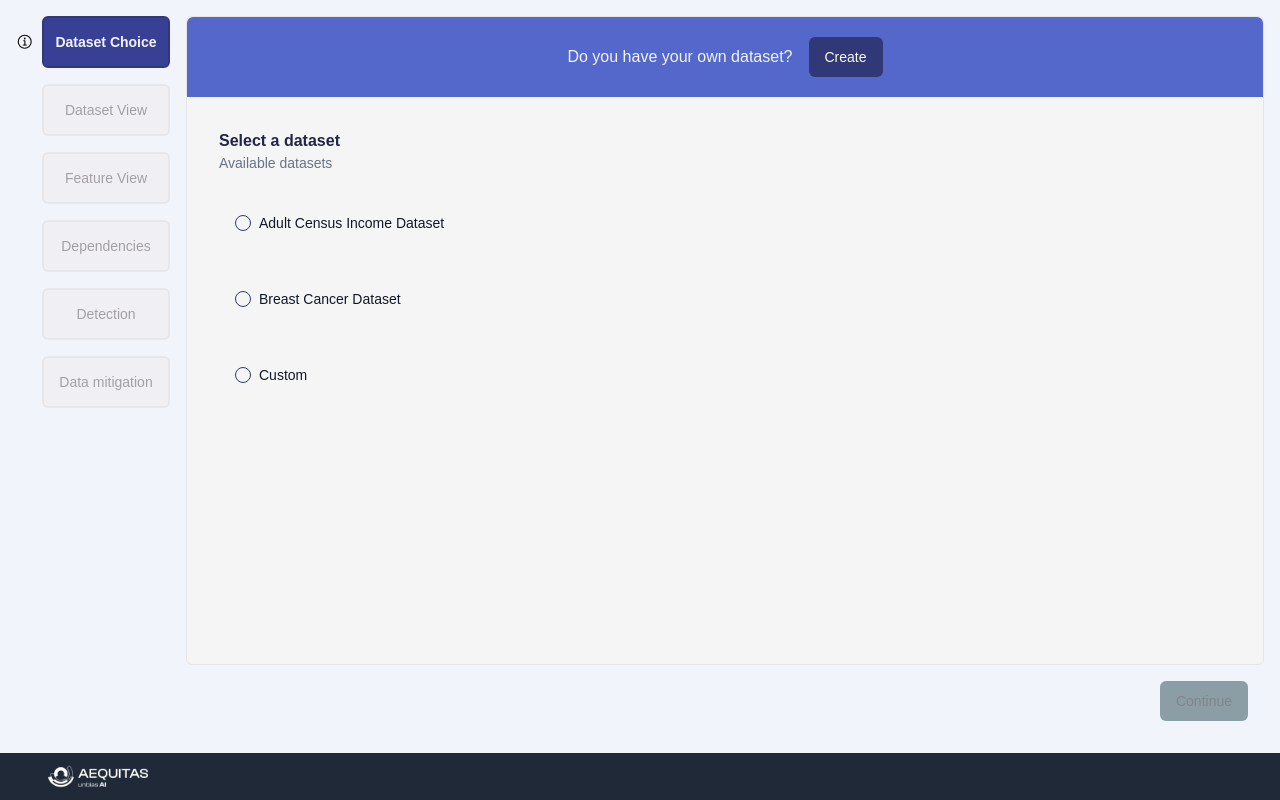
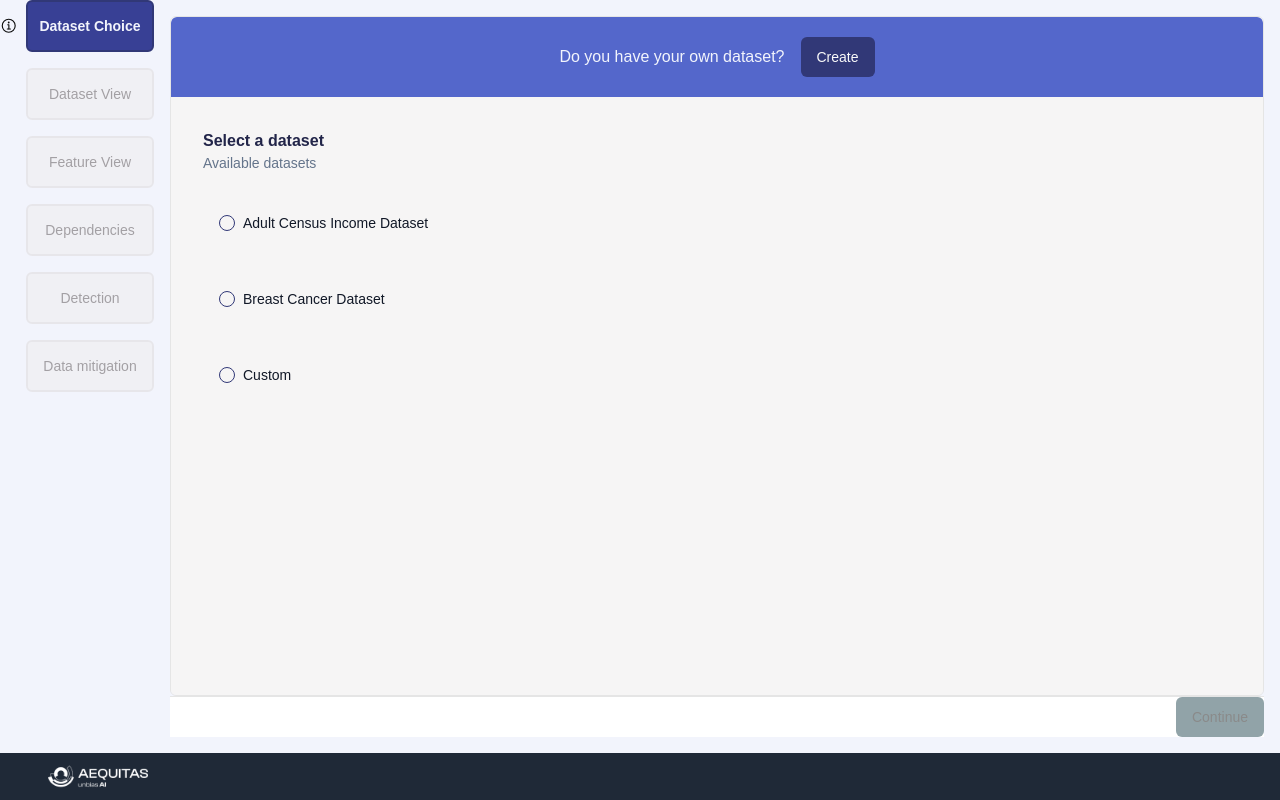
Before and after one commit to aequitas-aod/aequitas-frontend, a Next.js app: page /en/questionnaire in a window 1280 px wide. Built offline with nearby package versions, Linux system fonts and the light colour scheme.

Commit message:
feat: refactor layout components to improve structure and replace QuestionnaireContent with QuestionnaireLayout

```diff
--- a/src/app/[locale]/(private)/layout.tsx
+++ b/src/app/[locale]/(private)/layout.tsx
@@ -29,11 +29,20 @@ export default async function PrivateLayout({
   setRequestLocale(locale);
 
   return (
-    <div className="flex flex-col min-h-screen">
-      <div className="flex flex-1 p-4 space-x-4 h-screen">
+    <div className="flex flex-col h-[100vh]">
+      <div className="flex flex-1 overflow-hidden">
+        {/* Sidebar occupa tutta l'altezza disponibile */}
         <Sidebar menuItems={menuItems} />
-        <div className="w-full">{children}</div>
+
+        {/* Contenuto principale */}
+        <div className="flex-1 flex flex-col overflow-hidden">
+          {/* Contenuto scrollabile */}
+          <div className="flex-1 flex flex-col p-4 overflow-hidden">
+            {children}
+          </div>
+        </div>
       </div>
+      {/* Footer fisso in basso */}
       <Footer />
     </div>
   );
--- a/src/containers/layout.tsx
+++ b/src/containers/layout.tsx
@@ -1,24 +1,27 @@
 import { PropsWithChildren } from "react";
 
 type QuestionnaireContentProps = PropsWithChildren<{
-  action: React.ReactNode;
+  action: React.ReactNode; // Bottone o azione passata come prop
   className?: string;
 }>;
 
-export const QuestionnaireContent = ({
+export const QuestionnaireLayout = ({
   children,
   action,
   className = "",
 }: QuestionnaireContentProps) => {
   return (
-    <>
-      <div
-        className={`flex flex-col flex-1 border h-full overflow-auto rounded-md bg-primary-50 ${className}`}
-        id="questionnaire-content"
-      >
+    <div
+      className={`flex flex-col h-full ${className}`}
+      id="questionnaire-content"
+    >
+      {/* Contenitore scrollabile */}
+      <div className="flex-1 overflow-y-auto border rounded-md bg-primary-50">
         {children}
       </div>
-      <div className="flex justify-end p-4">{action}</div>
-    </>
+
+      {/* Contenitore bottone "Continue" */}
+      <div className="flex justify-end border-t bg-white">{action}</div>
+    </div>
   );
 };
--- a/src/features/data-mitigation/index.tsx
+++ b/src/features/data-mitigation/index.tsx
@@ -4,7 +4,7 @@ import { useState } from "react";
 
 import { RadioGroup } from "@/components/ui/radio-group";
 import { RadioItem } from "@/components/molecules/RadioItem";
-import { QuestionnaireContent } from "@/containers/layout";
+import { QuestionnaireLayout } from "@/containers/layout";
 
 import type {
   AnswerResponse,
@@ -43,7 +43,7 @@ export const DataMitigation = ({
 
   return (
     <>
-      <QuestionnaireContent
+      <QuestionnaireLayout
         action={
           <Button
             onClick={onContinue}
@@ -77,7 +77,7 @@ export const DataMitigation = ({
             </div>
           )}
         </div>
-      </QuestionnaireContent>
+      </QuestionnaireLayout>
     </>
   );
 };
--- a/src/features/dataset-choice/index.tsx
+++ b/src/features/dataset-choice/index.tsx
@@ -5,7 +5,7 @@ import { useState } from "react";
 import { CreateDatasetDialog } from "./create-dataset-dialog";
 import { RadioGroup } from "@/components/ui/radio-group";
 import { RadioItem } from "@/components/molecules/RadioItem";
-import { QuestionnaireContent } from "@/containers/layout";
+import { QuestionnaireLayout } from "@/containers/layout";
 
 import type { AnswerResponse, QuestionnaireResponse } from "@/api/types";
 import { DatasetPreview } from "./dataset-preview";
@@ -38,7 +38,7 @@ export const DatasetChoice = ({
 
   return (
     <>
-      <QuestionnaireContent
+      <QuestionnaireLayout
         action={
           <Button
             onClick={onContinue}
@@ -53,7 +53,7 @@ export const DatasetChoice = ({
           <p>{t("create-custom-dataset")}</p>
           <CreateDatasetDialog onContinue={onNext} />
         </div>
-        <div className="flex justify-between space-x-4 p-8 bg-neutral-50 rounded-b-md flex-1">
+        <div className="flex justify-between space-x-4 p-8 bg-neutral-50 rounded-b-md flex-1 h-full">
           <div id="dataset-selection" className="flex-1">
             <p className="text-base text-primary-950 font-extrabold">
               {t("title")}
@@ -80,7 +80,7 @@ export const DatasetChoice = ({
             </div>
           )}
         </div>
-      </QuestionnaireContent>
+      </QuestionnaireLayout>
     </>
   );
 };
--- a/src/features/dataset-view/page.tsx
+++ b/src/features/dataset-view/page.tsx
@@ -7,7 +7,7 @@ import {
   TableHeader,
   TableRow,
 } from "@/components/ui/table";
-import { QuestionnaireContent } from "@/containers/layout";
+import { QuestionnaireLayout } from "@/containers/layout";
 import { useTranslations } from "next-intl";
 import Papa from "papaparse";
 import { useEffect, useState } from "react";
@@ -58,11 +58,10 @@ export const DatasetView = ({
   }, [contextData, t]);
 
   return (
-    <QuestionnaireContent
+    <QuestionnaireLayout
       action={<Button onClick={onContinue}>{t("buttons.continue")}</Button>}
       className="!bg-neutral-50"
     >
-      <div className="overflow-auto flex-grow bg-neutral-50">
       <Table>
         <TableHeader>
           <TableRow className="h-14">
@@ -112,7 +111,6 @@ export const DatasetView = ({
           ))}
         </TableBody>
       </Table>
-      </div>
-    </QuestionnaireContent>
+    </QuestionnaireLayout>
   );
 };
--- a/src/features/dependencies/page.tsx
+++ b/src/features/dependencies/page.tsx
@@ -1,5 +1,5 @@
 import { Button } from "@/components/ui/button";
-import { QuestionnaireContent } from "@/containers/layout";
+import { QuestionnaireLayout } from "@/containers/layout";
 import { useTranslations } from "next-intl";
 import { useState } from "react";
 import { FeatureAccordion } from "@/components/molecules/FeatureAccordion";
@@ -70,7 +70,7 @@ export const Dependencies = ({
   };
 
   return (
-    <QuestionnaireContent
+    <QuestionnaireLayout
       action={<Button onClick={onContinue}>{t("buttons.continue")}</Button>}
       className="!bg-white"
     >
@@ -123,6 +123,6 @@ export const Dependencies = ({
           })}
         </div>
       </div>
-    </QuestionnaireContent>
+    </QuestionnaireLayout>
   );
 };
--- a/src/features/detection/page.tsx
+++ b/src/features/detection/page.tsx
@@ -1,5 +1,5 @@
 import { Button } from "@/components/ui/button";
-import { QuestionnaireContent } from "@/containers/layout";
+import { QuestionnaireLayout } from "@/containers/layout";
 import { useTranslations } from "next-intl";
 import { useState } from "react";
 import { Feature, features } from "../../../mocks/3/mock";
@@ -46,7 +46,7 @@ export const Detection = ({
   };
 
   return (
-    <QuestionnaireContent
+    <QuestionnaireLayout
       action={<Button onClick={onContinue}>{t("buttons.continue")}</Button>}
       className="!bg-white"
     >
@@ -109,6 +109,6 @@ export const Detection = ({
           ))*/}
         </div>
       </div>
-    </QuestionnaireContent>
+    </QuestionnaireLayout>
   );
 };
--- a/src/features/features-view/page.tsx
+++ b/src/features/features-view/page.tsx
@@ -2,7 +2,7 @@ import { useEffect, useState } from "react";
 import { useTranslations } from "next-intl";
 
 import { Button } from "@/components/ui/button";
-import { QuestionnaireContent } from "@/containers/layout";
+import { QuestionnaireLayout } from "@/containers/layout";
 import {
   TableHeader,
   TableRow,
@@ -102,7 +102,7 @@ export const FeaturesView = ({
   }, [contextData, t]);
 
   return (
-    <QuestionnaireContent
+    <QuestionnaireLayout
       action={<Button onClick={onContinue}>{t("buttons.continue")}</Button>}
       className="!bg-neutral-50"
     >
@@ -184,6 +184,6 @@ export const FeaturesView = ({
           ))}
         </TableBody>
       </Table>
-    </QuestionnaireContent>
+    </QuestionnaireLayout>
   );
 };
```
Lines whose indentation alone changed are shown as unchanged.
